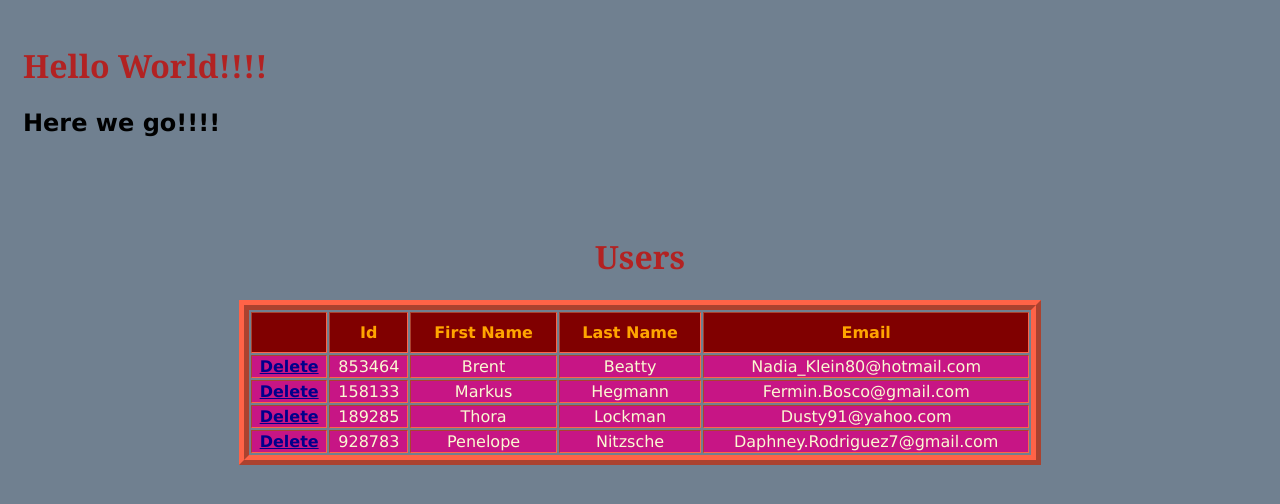
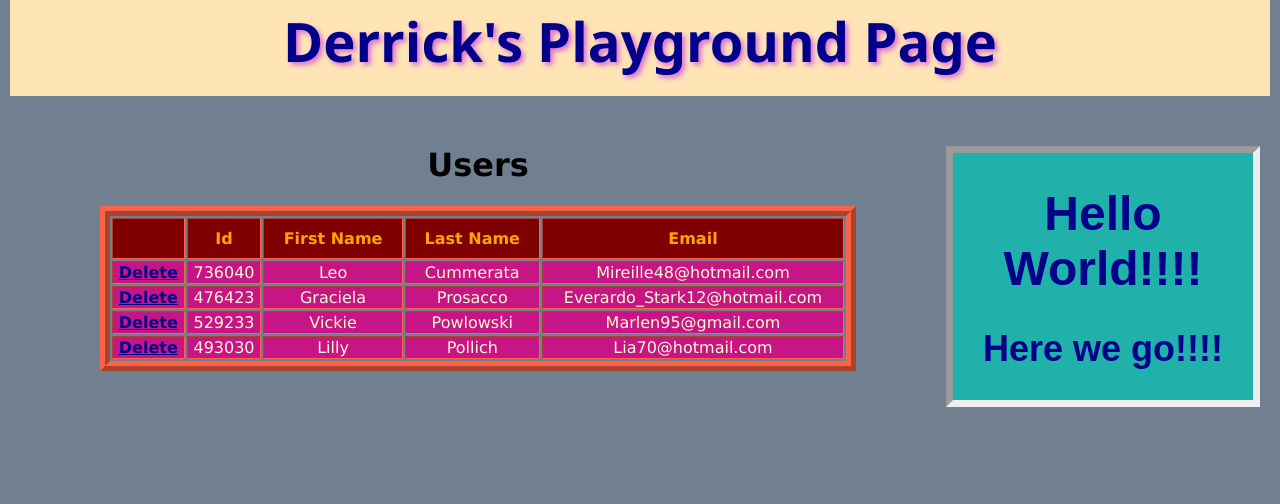
Before and after one commit to Dogger807/Playground, a website built with webpack: page src/index.html in a window 1280 px wide. Built offline with nearby package versions, Linux system fonts and the light colour scheme; data requests are answered from the project's data file.

Commit message:
Basic page

```diff
--- a/src/api/db.json
+++ b/src/api/db.json
@@ -1 +1 @@
-{"users":[{"id":853464,"firstName":"Brent","lastName":"Beatty","email":"Nadia_Klein80@hotmail.com"},{"id":158133,"firstName":"Markus","lastName":"Hegmann","email":"Fermin.Bosco@gmail.com"},{"id":189285,"firstName":"Thora","lastName":"Lockman","email":"Dusty91@yahoo.com"},{"id":928783,"firstName":"Penelope","lastName":"Nitzsche","email":"Daphney.Rodriguez7@gmail.com"}]}
+{"users":[{"id":736040,"firstName":"Leo","lastName":"Cummerata","email":"Mireille48@hotmail.com"},{"id":476423,"firstName":"Graciela","lastName":"Prosacco","email":"Everardo_Stark12@hotmail.com"},{"id":529233,"firstName":"Vickie","lastName":"Powlowski","email":"Marlen95@gmail.com"},{"id":493030,"firstName":"Lilly","lastName":"Pollich","email":"Lia70@hotmail.com"}]}
--- a/src/index.css
+++ b/src/index.css
@@ -1,5 +1,6 @@
 body {
-  padding: 15px;
+  padding: 0px;
+  margin: 0px 10px 0 10px;
   background-color: slategray;
   font-family: Verdana;
   font-size: 12pt;
@@ -14,7 +15,7 @@ table{
   text-align: center;
   border: 10px;
   border-style: ridge;
-  width: 65%;
+  width: 60%;
   border-color: tomato;
   max-width: 70%;
   min-width: 20%
@@ -32,7 +33,42 @@ tbody {
   background-color: mediumvioletred
 }
 
-h1 {
-  font-family: Georgia;
-  -webkit-text-fill-color: firebrick
+.body1 {
+  margin-top: 10px
 }
+
+.Hello {
+  width: 300px;
+  margin-top:10px;
+  border-style: inset;
+  border-width: 7px;
+  text-align: center;
+  text-justify: center;
+  margin-right: 10px;
+  font-family: Arial, Helvetica, sans-serif;
+  font-size: 1.5em;
+  color: darkblue;
+  float: right;
+  background-color: lightseagreen
+}
+
+.Titlebar {
+  position: relative;
+  padding: 0px;
+  top: -40px;
+  text-align: center;
+  margin: 0px;
+  background-color: moccasin;
+  -webkit-text-fill-color: darkblue;
+  height: 100px
+
+}
+
+.Titlechild {
+  margin:0px;
+  padding: 0px;
+  font-size: 1.7em;
+  line-height: 90px;
+  font-family: 'Segoe UI', Tahoma, Geneva, Verdana, sans-serif;
+  text-shadow: 3px 3px 5px orchid
+}
--- a/src/index.html
+++ b/src/index.html
@@ -4,12 +4,14 @@
   <meta charset="UTF-8">
 </head>
 <body>
-  <h1>Hello World!!!!</h1>
-  <h2>Here we go!!!!</h2>
-  <br>
-  <br>
-  <br>
-  <h1 align="center">Users</h1>
+  <div class="Titlebar">
+    <div class="Titlechild"><h1>Derrick's Playground Page</h1></div>
+  </div>
+  <div class="Hello">
+    <h1>Hello World!!!!</h1>
+    <h2>Here we go!!!!</h2>
+  </div>
+  <h1 class="body1" align="center">Users</h1>
   <table align="center" border="1">
       <thead>
         <th>&nbsp;</th>
```
